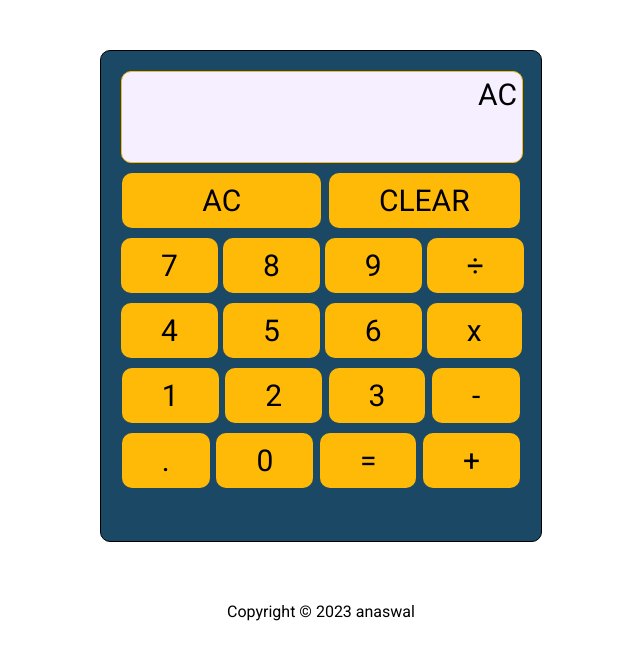
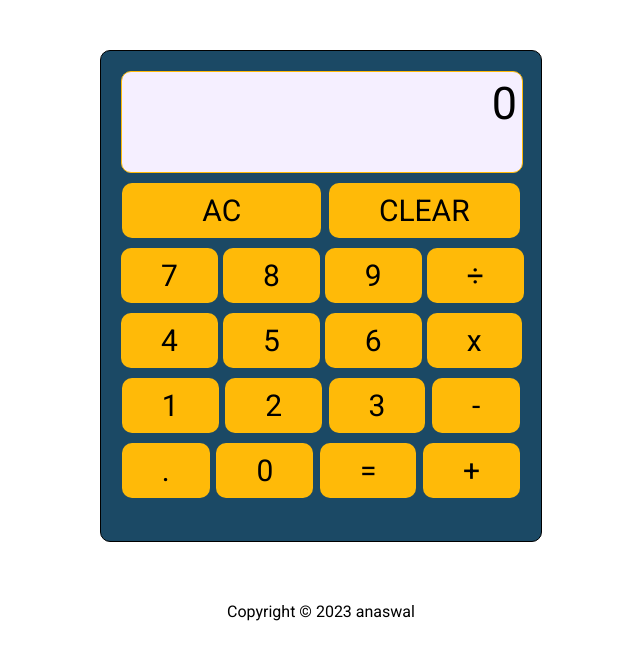
Before and after one commit to anaswal/calculator, a plain HTML site: page index.html in a window 1280 px wide. Both pictures are taken after a click on the button "AC". Shown: the whole page, without its empty margins (319-959 px from the left). Drawn offline with Linux system fonts and the light colour scheme.

Commit message:
Adding AC and clear button

```diff
--- a/index.html
+++ b/index.html
@@ -9,34 +9,37 @@
   <body>
     <div class="container">
       <div class="calculator-container">
-        <div class="calculator-screen"></div>
-        <div class="button-container">
-          <button class="bigger-button">AC</button>
-          <button class="bigger-button">CLEAR</button>
+        <div class="calculator-screen">
+          <div class="input-screen"></div>
+          <div class="current-screen"></div>
         </div>
         <div class="button-container">
-          <button>7</button>
-          <button>8</button>
-          <button>9</button>
-          <button>÷</button>
+          <button class="bigger-button ac-button">AC</button>
+          <button class="bigger-button clear-button">CLEAR</button>
         </div>
         <div class="button-container">
-          <button>4</button>
-          <button>5</button>
-          <button>6</button>
-          <button>x</button>
+          <button class="number-button">7</button>
+          <button class="number-button">8</button>
+          <button class="number-button">9</button>
+          <button class="operator">÷</button>
         </div>
         <div class="button-container">
-          <button>1</button>
-          <button>2</button>
-          <button>3</button>
-          <button>-</button>
+          <button class="number-button">4</button>
+          <button class="number-button">5</button>
+          <button class="number-button">6</button>
+          <button class="operator">x</button>
         </div>
         <div class="button-container">
-          <button>.</button>
-          <button>0</button>
-          <button>=</button>
-          <button>+</button>
+          <button class="number-button">1</button>
+          <button class="number-button">2</button>
+          <button class="number-button">3</button>
+          <button class="operator">-</button>
+        </div>
+        <div class="button-container">
+          <button class="number-button">.</button>
+          <button class="number-button">0</button>
+          <button class="number-button">=</button>
+          <button class="operator">+</button>
         </div>
       </div>
     </div>
--- a/script.js
+++ b/script.js
@@ -1,10 +1,25 @@
-const calculatorScreen = document.querySelector(".calculator-screen");
-const buttons = document.querySelectorAll("button");
+const inputScreen = document.querySelector(".input-screen");
+const currentScreen = document.querySelector(".current-screen");
+const numberButton = document.querySelectorAll(".number-button");
+const clearButton = document.querySelector(".clear-button");
+const acButton = document.querySelector(".ac-button");
+
+acButton.addEventListener("click", clearScreen);
+clearButton.addEventListener("click", deleteNumber);
+
+function deleteNumber() {
+  inputScreen.textContent = inputScreen.textContent.toString().slice(0, -1);
+}
+
+function clearScreen() {
+  inputScreen.textContent = "";
+  currentScreen.textContent = 0;
+}
 
 const appendNumber = (number) => {
-  calculatorScreen.textContent += number;
+  inputScreen.textContent += number;
 };
 
-buttons.forEach((button) => {
+numberButton.forEach((button) => {
   button.addEventListener("click", () => appendNumber(button.textContent));
 });
--- a/style.css
+++ b/style.css
@@ -39,11 +39,15 @@ button:active {
 .calculator-screen {
   border: 1px solid #ffba08;
   width: 390px;
-  height: 80px;
+  height: 90px;
   border-radius: 10px;
   background-color: #f5efff;
   padding: 5px;
   text-align: right;
+}
+
+.current-screen {
+  font-size: 45px;
 }
 
 .button-container {
```
